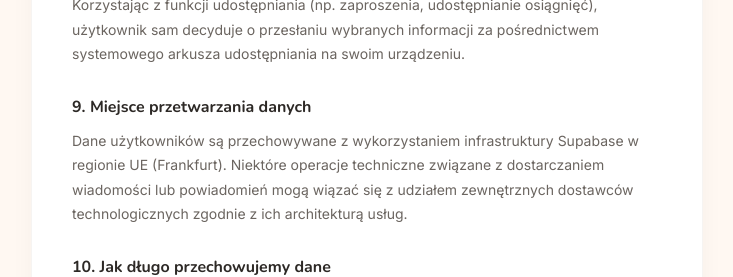
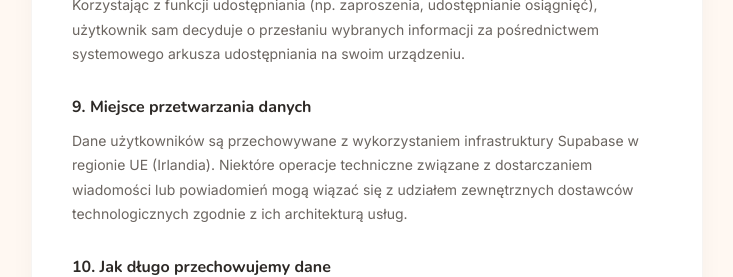
Before and after one commit to hermit85/cmok-web, a Next.js app: page /polityka-prywatnosci in a window 1280 px wide. Shown: the part 2760-3037 px from the top of the page, without its empty margins (273-1006 px from the left). Built offline with nearby package versions, Linux system fonts and the light colour scheme.

Commit message:
Fix: region Ireland not Frankfurt in privacy, old email kontakt@cmok.app → cmok.app@gmail.com

```diff
--- a/app/page.tsx
+++ b/app/page.tsx
@@ -224,7 +224,7 @@ export default function Home() {
           <svg width="18" height="18" viewBox="0 0 24 24" fill="white"><path d="M18.71 19.5c-.83 1.24-1.71 2.45-3.05 2.47-1.34.03-1.77-.79-3.29-.79-1.53 0-2 .77-3.27.82-1.31.05-2.3-1.32-3.14-2.53C4.25 17 2.94 12.45 4.7 9.39c.87-1.52 2.43-2.48 4.12-2.51 1.28-.02 2.5.87 3.29.87.78 0 2.26-1.07 3.8-.91.65.03 2.47.26 3.64 1.98-.09.06-2.17 1.28-2.15 3.81.03 3.02 2.65 4.03 2.68 4.04-.03.07-.42 1.44-1.38 2.83M13 3.5c.73-.83 1.94-1.46 2.94-1.5.13 1.17-.34 2.35-1.04 3.19-.69.85-1.83 1.51-2.95 1.42-.15-1.15.41-2.35 1.05-3.11z"/></svg>
           Pobierz na iPhone
         </a>
-        <p style={{ fontSize:12,color:'#AAA299',marginTop:14 }}>Android? <a href="mailto:kontakt@cmok.app" style={{ color:'#2EC4B6',textDecoration:'none',fontWeight:500 }}>Zapisz się na listę</a></p>
+        <p style={{ fontSize:12,color:'#AAA299',marginTop:14 }}>Android? <a href="mailto:cmok.app@gmail.com" style={{ color:'#2EC4B6',textDecoration:'none',fontWeight:500 }}>Zapisz się na listę</a></p>
       </section>
 
       {/* ═══ LEGAL NOTE ═══ */}
--- a/app/polityka-prywatnosci/page.tsx
+++ b/app/polityka-prywatnosci/page.tsx
@@ -106,7 +106,7 @@ export default function PrivacyPolicy() {
 
       <div style={ls.section}>
         <h2 style={ls.heading}>9. Miejsce przetwarzania danych</h2>
-        <p style={ls.paragraph}>Dane użytkowników są przechowywane z wykorzystaniem infrastruktury Supabase w regionie UE (Frankfurt). Niektóre operacje techniczne związane z dostarczaniem wiadomości lub powiadomień mogą wiązać się z udziałem zewnętrznych dostawców technologicznych zgodnie z ich architekturą usług.</p>
+        <p style={ls.paragraph}>Dane użytkowników są przechowywane z wykorzystaniem infrastruktury Supabase w regionie UE (Irlandia). Niektóre operacje techniczne związane z dostarczaniem wiadomości lub powiadomień mogą wiązać się z udziałem zewnętrznych dostawców technologicznych zgodnie z ich architekturą usług.</p>
       </div>
 
       <div style={ls.section}>
```
